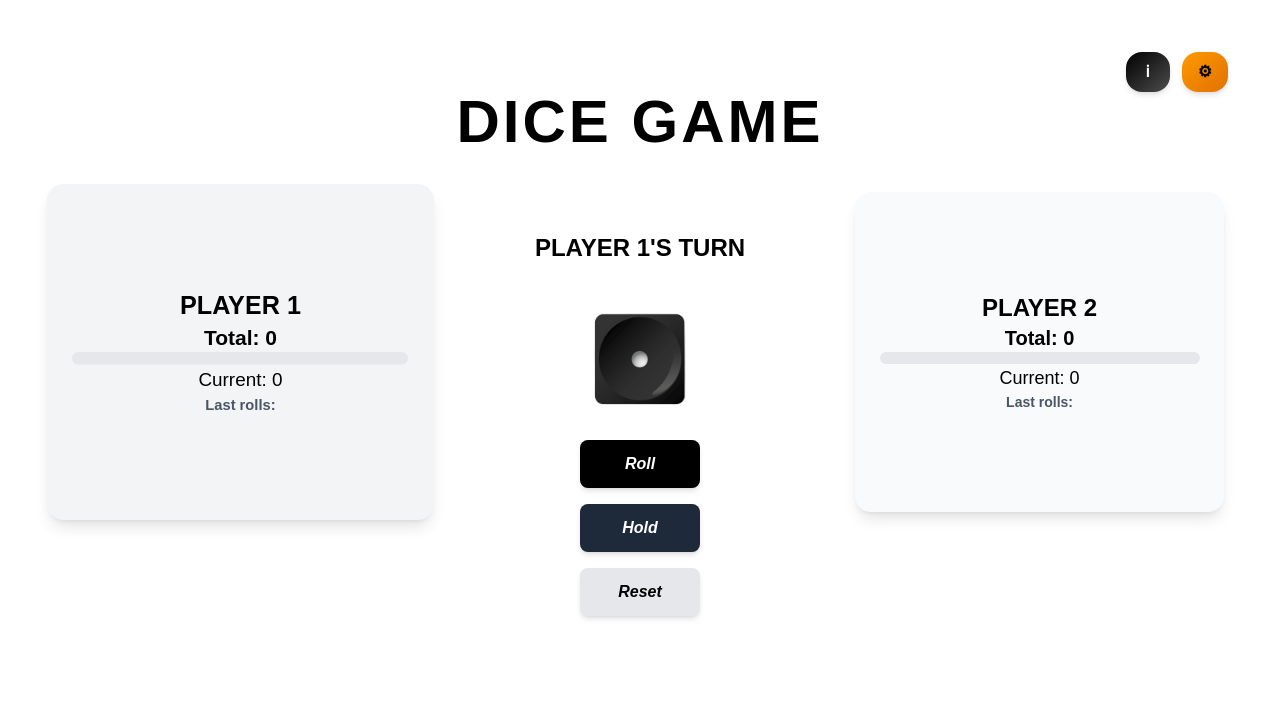
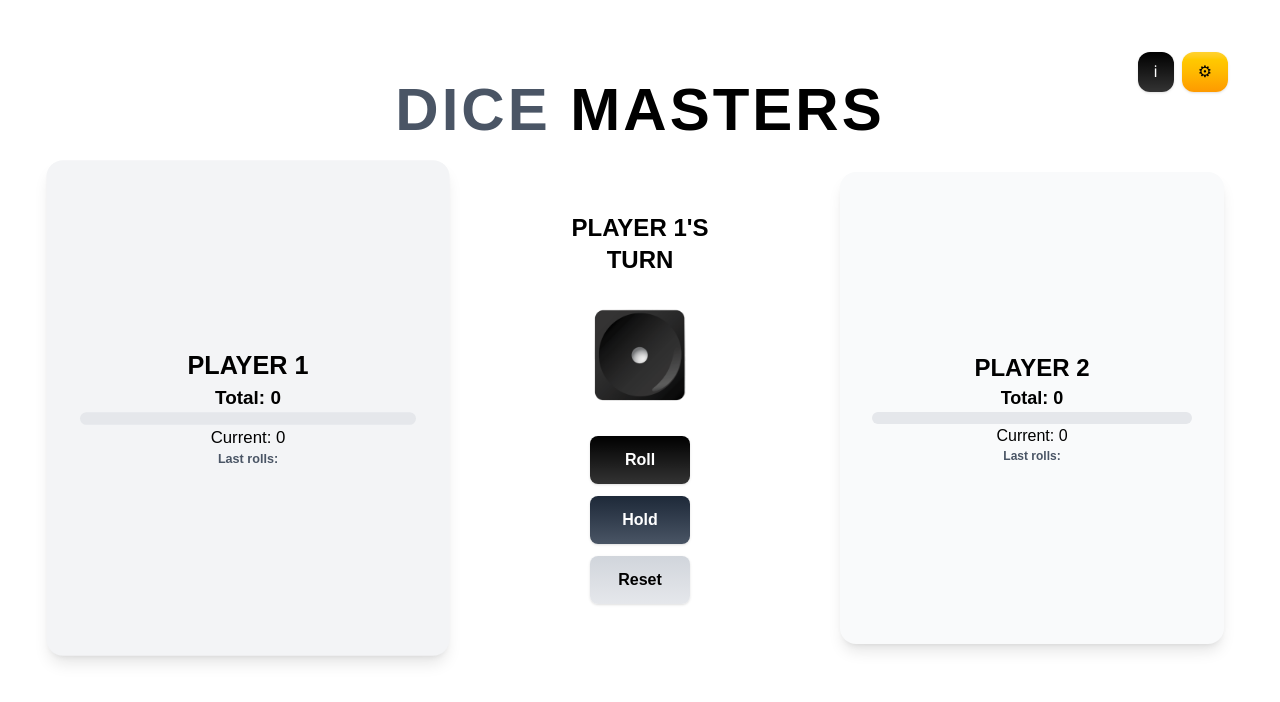
Before and after one commit to abhishekmahara/Dice-game, a React (Vite) app: page / in a window 1280 px wide. Both pictures are taken after a click on the button "PLAY NOW". Shown: the top 702 px of the page. Built offline with nearby package versions, Linux system fonts and the light colour scheme.

Commit message:
some ui changes

```diff
--- a/src/components/GamePlay.jsx
+++ b/src/components/GamePlay.jsx
@@ -7,7 +7,7 @@ export const GamePlay = () => {
   const [playing, setPlaying] = useState(true);
   const [dice, setDice] = useState(1);
   const [rolling, setRolling] = useState(false);
-  const [showInstructions, setShowInstructions] = useState(false); // NEW state
+  const [showInstructions, setShowInstructions] = useState(false);
   const [playerNames, setPlayerNames] = useState(["Player 1", "Player 2"]);
   const [targetScore, setTargetScore] = useState(50);
   const [showSettings, setShowSettings] = useState(false);
@@ -32,8 +32,7 @@ export const GamePlay = () => {
       setRolling(true);
 
       const rollInterval = setInterval(() => {
-        const randomFace = Math.trunc(Math.random() * 6) + 1;
-        setDice(randomFace);
+        setDice(Math.trunc(Math.random() * 6) + 1);
       }, 100);
 
       setTimeout(() => {
@@ -42,113 +41,71 @@ export const GamePlay = () => {
         setDice(rolled);
         setRolling(false);
 
-        // Track roll history for the active player
         setRollHistory((prev) => {
           const updated = [...prev];
           updated[activePlayer] = [...updated[activePlayer], rolled].slice(-10);
           return updated;
         });
 
-        if (rolled !== 1) {
-          setCurrentScore((prev) => prev + rolled);
-        } else {
-          switchPlayer();
-        }
+        rolled !== 1 ? setCurrentScore((p) => p + rolled) : switchPlayer();
       }, 1000);
     }
   };
 
   const holdScore = () => {
     if (playing && !rolling) {
-      const newScores = [...scores];
-      newScores[activePlayer] += currentScore;
-      setScores(newScores);
+      const updated = [...scores];
+      updated[activePlayer] += currentScore;
+      setScores(updated);
 
-      if (newScores[activePlayer] >= targetScore) {
-        setPlaying(false);
-      } else {
-        switchPlayer();
-      }
+      updated[activePlayer] >= targetScore ? setPlaying(false) : switchPlayer();
     }
   };
 
-  // Keyboard shortcuts: R (roll), H (hold), N (reset)
   useEffect(() => {
     const handleKey = (e) => {
       if (!playing && e.key.toLowerCase() !== "n") return;
-      const key = e.key.toLowerCase();
-      if (key === "r") {
-        rollDice();
-      } else if (key === "h") {
-        holdScore();
-      } else if (key === "n") {
-        initGame();
-      }
+      if (e.key === "r") rollDice();
+      if (e.key === "h") holdScore();
+      if (e.key === "n") initGame();
     };
     window.addEventListener("keydown", handleKey);
     return () => window.removeEventListener("keydown", handleKey);
-  }, [playing, rolling, activePlayer, scores, currentScore, targetScore]);
+  }, [playing, rolling]);
 
-  const progressWidth = (playerIndex) => {
-    const pct = Math.min(
-      100,
-      Math.round((scores[playerIndex] / targetScore) * 100),
-    );
-    return `${pct}%`;
-  };
+  const progressWidth = (i) =>
+    `${Math.min(100, Math.round((scores[i] / targetScore) * 100))}%`;
 
   return (
-    <div className="relative flex flex-col items-center justify-center bg-white text-black pt-10 md:pt-15 font-poppins px-4 sm:px-6">
+    <div className="relative flex flex-col items-center justify-center bg-white text-black pt-10 md:pt-12 font-poppins px-4 sm:px-6">
       {/* Top Controls */}
-      <div
-              className="
-          fixed md:absolute
-          top-3 right-3 sm:top-5 sm:right-5
-          z-50
-          flex items-center gap-2 sm:gap-3
-        "
-      >
+      <div className="fixed md:absolute top-3 right-3 sm:top-5 sm:right-5 z-50 flex items-center gap-2">
         <button
           onClick={() => setShowInstructions(true)}
-                className="w-10 h-10 sm:w-auto sm:h-autoflex items-center justify-center
-            px-0 sm:px-5 py-0 sm:py-2
-            rounded-2xl bg-gradient-to-br from-black  to-black/70 text-white font-semibold
-            shadow-md
-            hover:opacity-90
-            transition
-          "
-              >
+          className="w-9 h-9 sm:w-auto sm:h-auto flex items-center justify-center sm:px-4 sm:py-2 rounded-xl bg-gradient-to-b from-black to-black/80 text-white shadow hover:opacity-90 transition"
+        >
           ℹ
         </button>
-
         <button
           onClick={() => setShowSettings(true)}
-                  className="
-              w-10 h-10 sm:w-auto sm:h-auto
-              flex items-center justify-center
-              px-0 sm:px-4 py-0 sm:py-2
-              rounded-2xl bg-gradient-to-br from-amber-500 to-amber-600 text-black font-semibold
-              shadow-md
-              hover:opacity-90
-              transition"
+          className="w-9 h-9 sm:w-auto sm:h-auto flex items-center justify-center sm:px-4 sm:py-2 rounded-xl bg-gradient-to-b from-amber-300 via-amber-400 to-amber-500
+ text-black shadow hover:opacity-90 transition"
         >
           ⚙
         </button>
       </div>
-
       {/* Title */}
-      <h1 className="font-extrabold text-3xl sm:text-5xl md:text-6xl mb-6 md:mb-10 tracking-wider uppercase text-center pb-6 md:pb-10 font-poppins">
-        Dice Game
+      <h1 className="font-extrabold text-4xl sm:text-4xl md:text-5xl lg:text-6xl mb-6 md:mb-10 tracking-wider uppercase text-center pb-6 md:pb-8">
+        <span className="text-gray-600"> Dice </span>Masters
       </h1>
-
       {/* Game Layout */}
-      <div className="flex flex-col md:flex-row gap-6 md:gap-15 w-full max-w-7xl justify-center items-stretch">
+      <div className="flex flex-col md:flex-row gap-6 md:gap-8 lg:gap-15 w-full max-w-7xl justify-center items-stretch">
         {/* Player 1 */}
         <div
-          className={`w-full max-w-sm lg:w-150 md:w-80 md:h-80 flex flex-col items-center justify-center rounded-2xl text-center shadow-lg transition
+          className={`w-full max-w-sm md:w-[320px] lg:w-150 flex flex-col items-center justify-center rounded-2xl text-center shadow-lg transition
           ${
             activePlayer === 0
-              ? "scale-100 md:scale-105 bg-gray-100 shadow-[0_0_25px_rgba(0,0,0,0.3)]"
+              ? "bg-gray-100 lg:scale-105 shadow-[0_0_25px_rgba(0,0,0,0.3)]"
               : "bg-gray-50"
           } ${
             !playing && scores[0] >= targetScore
@@ -159,26 +116,26 @@ export const GamePlay = () => {
           <h2 className="text-xl sm:text-2xl font-bold uppercase">
             {playerNames[0]}
           </h2>
-          <p className="text-lg sm:text-xl font-semibold mt-2">
-            Total: {scores[0]}
-          </p>
+          <p className="text-lg font-semibold mt-2">Total: {scores[0]}</p>
+
           <div className="w-full max-w-xs h-3 bg-gray-200 rounded-full mt-3 overflow-hidden">
             <div
               className="h-full bg-emerald-500 transition-all duration-300"
               style={{ width: progressWidth(0) }}
             />
           </div>
-          <p className="mt-2 text-base sm:text-lg">
+
+          <p className="mt-2">
             Current: {activePlayer === 0 ? currentScore : 0}
           </p>
-          {/* Roll history */}
-          <div className="mt-3 w-full max-w-xs text-xs sm:text-sm text-gray-600">
+
+          <div className="mt-3 w-full max-w-xs text-xs text-gray-600">
             <p className="font-semibold">Last rolls:</p>
             <div className="flex flex-wrap gap-2 mt-1">
-              {rollHistory[0].slice(-8).map((r, idx) => (
+              {rollHistory[0].slice(-8).map((r, i) => (
                 <span
-                  key={`p1-${idx}`}
-                  className="px-2 py-0.5 rounded bg-gray-100 border border-gray-200"
+                  key={i}
+                  className="px-2 py-0.5 rounded bg-gray-100 border"
                 >
                   {r}
                 </span>
@@ -187,55 +144,49 @@ export const GamePlay = () => {
           </div>
         </div>
 
-        {/* Center - Dice + Controls */}
-        <div className="flex flex-col items-center justify-center p-6 md:p-10">
-          <p className="text-xl sm:text-2xl font-semibold mb-4 uppercase pb-4">
+        {/* Center */}
+        <div className="flex flex-col items-center justify-center p-4 md:p-6 lg:p-10">
+          <p className="text-xl sm:text-2xl font-semibold mb-4 uppercase">
             {playing ? `${playerNames[activePlayer]}'s Turn` : "Game Over"}
           </p>
 
-          {/* Dice Area */}
           <div
-            className={`w-32 h-32 sm:w-40 sm:h-40 flex items-center justify-center mb-6 ${
+            className={`w-28 h-28 md:w-32 md:h-32 lg:w-40 lg:h-40 flex items-center justify-center mb-6 ${
               rolling ? "animate-bounce" : ""
             }`}
           >
             <img
               src={`/image/dice_${dice}.png`}
-              alt={`Dice ${dice}`}
-              className="w-16 sm:w-20 md:w-24"
+              alt="dice"
+              className="w-14 md:w-16 lg:w-24"
             />
           </div>
 
-          {/* Controls */}
-          <div className="flex gap-3 sm:gap-4 flex-wrap justify-center">
+          <div className="flex gap-3 flex-wrap justify-center">
             <button
               onClick={rollDice}
               disabled={!playing || rolling}
-              className="min-w-[96px] sm:min-w-[120px] h-12 rounded-lg bg-black text-white font-bold italic shadow-md hover:scale-105 transition disabled:opacity-40 px-4"
-              title="R"
+              className="min-w-[100px] h-12  bg-gradient-to-b from-black to-black/80 text-white rounded-lg font-bold shadow hover:scale-105 transition disabled:opacity-40"
             >
               Roll
             </button>
             <button
               onClick={holdScore}
               disabled={!playing || rolling}
-              className="min-w-[96px] sm:min-w-[120px] h-12 border-white rounded-lg bg-gray-800 text-white font-bold italic shadow-md hover:scale-105 transition disabled:opacity-40 px-4"
-              title="H"
+              className="min-w-[100px] h-12 bg-gradient-to-b from-gray-800 to-gray-600 text-white rounded-lg font-bold shadow hover:scale-105 transition disabled:opacity-40"
             >
               Hold
             </button>
             <button
               onClick={initGame}
-              className="min-w-[96px] sm:min-w-[120px] h-12 rounded-lg bg-gray-200 text-black font-bold italic shadow-md hover:scale-105 transition px-4"
-              title="N"
+              className="min-w-[100px] h-12 bg-gradient-to-b from-gray-300 to-gray-200 text-black rounded-lg font-bold shadow hover:scale-105 transition"
             >
               Reset
             </button>
           </div>
 
-          {/* Winner */}
           {!playing && (
-            <p className="mt-6 text-xl sm:text-2xl font-bold uppercase text-amber-300 pt-10">
+            <p className="mt-6 text-xl sm:text-2xl font-bold text-amber-400">
               🏆 {scores[0] >= targetScore ? playerNames[0] : playerNames[1]}{" "}
               Wins!
             </p>
@@ -244,10 +195,10 @@ export const GamePlay = () => {
 
         {/* Player 2 */}
         <div
-          className={`w-full max-w-sm  lg:w-150 md:w-80 md:h-80 flex flex-col items-center justify-center rounded-2xl text-center shadow-lg transition
+          className={`w-full max-w-sm md:w-[320px] lg:w-150 flex flex-col items-center justify-center rounded-2xl text-center shadow-lg transition
           ${
             activePlayer === 1
-              ? "scale-100 md:scale-105 bg-gray-100 shadow-[0_0_25px_rgba(0,0,0,0.3)]"
+              ? "bg-gray-100 lg:scale-105 shadow-[0_0_25px_rgba(0,0,0,0.3)]"
               : "bg-gray-50"
           } ${
             !playing && scores[1] >= targetScore
@@ -258,26 +209,26 @@ export const GamePlay = () => {
           <h2 className="text-xl sm:text-2xl font-bold uppercase">
             {playerNames[1]}
           </h2>
-          <p className="text-lg sm:text-xl font-semibold mt-2">
-            Total: {scores[1]}
-          </p>
+          <p className="text-lg font-semibold mt-2">Total: {scores[1]}</p>
+
           <div className="w-full max-w-xs h-3 bg-gray-200 rounded-full mt-3 overflow-hidden">
             <div
               className="h-full bg-emerald-500 transition-all duration-300"
               style={{ width: progressWidth(1) }}
             />
           </div>
-          <p className="mt-2 text-base sm:text-lg">
+
+          <p className="mt-2">
             Current: {activePlayer === 1 ? currentScore : 0}
           </p>
-          {/* Roll history */}
-          <div className="mt-3 w-full max-w-xs text-xs sm:text-sm text-gray-600">
+
+          <div className="mt-3 w-full max-w-xs text-xs text-gray-600">
             <p className="font-semibold">Last rolls:</p>
             <div className="flex flex-wrap gap-2 mt-1">
-              {rollHistory[1].slice(-8).map((r, idx) => (
+              {rollHistory[1].slice(-8).map((r, i) => (
                 <span
-                  key={`p2-${idx}`}
-                  className="px-2 py-0.5 rounded bg-gray-100 border border-gray-200"
+                  key={i}
+                  className="px-2 py-0.5 rounded bg-gray-100 border"
                 >
                   {r}
                 </span>
@@ -286,36 +237,26 @@ export const GamePlay = () => {
           </div>
         </div>
       </div>
-
       {/* Instructions Modal */}
       {showInstructions && (
-        <div className="fixed inset-0 flex items-center justify-center bg-gray-900/90 bg-opacity-50 transition-opacity duration-300 ease-in-out px-4">
-          <div className="bg-white text-black rounded-2xl shadow-2xl p-6 md:p-10 w-11/12 max-w-lg md:max-w-2xl relative animate-fadeIn">
+        <div className="fixed inset-0 flex items-center justify-center bg-black/80 px-4">
+          <div className="bg-white rounded-2xl shadow-2xl p-6 md:p-8 w-11/12 max-w-2xl max-h-[85vh] overflow-y-auto relative">
             <button
               onClick={() => setShowInstructions(false)}
-              className="absolute top-3 right-3 text-xl font-bold text-gray-600 hover:text-black"
+              className="absolute top-3 right-3 font-bold"
             >
               ✖
             </button>
-            <h2 className="text-2xl md:text-3xl font-bold mb-4">How to Play</h2>
-            <ul className="pl-5 space-y-2 text-base md:text-lg list-disc">
-              <li>Each player takes turns rolling the dice.</li>
-              <li>
-                If you roll a 1, your turn ends and your current turn score
-                resets.
-              </li>
-              <li>
-                You can "Hold" to save your current turn score to your total.
-              </li>
-              <li>First player to reach {targetScore} points wins.</li>
-              <li className="text-xs md:text-sm text-gray-500">
-                Shortcuts: R = Roll, H = Hold, N = Reset
-              </li>
+            <h2 className="text-2xl font-bold mb-4">How to Play</h2>
+            <ul className="list-disc pl-5 space-y-2">
+              <li>Each player rolls the dice.</li>
+              <li>Rolling 1 resets turn score.</li>
+              <li>Hold to save points.</li>
+              <li>Reach {targetScore} to win.</li>
             </ul>
           </div>
         </div>
       )}
-
       {/* Settings Modal */}
       {showSettings && (
         <div className="fixed inset-0 flex items-center justify-center bg-black/80 bg-opacity-50 transition-opacity duration-300 ease-in-out px-4">
@@ -326,8 +267,11 @@ export const GamePlay = () => {
             >
               ✖
             </button>
+
             <h2 className="text-2xl md:text-3xl font-bold mb-4">Settings</h2>
+
             <div className="flex flex-col gap-4">
+              {/* Player 1 Name */}
               <label className="flex flex-col gap-2">
                 <span className="text-sm font-semibold">Player 1 Name</span>
                 <input
@@ -338,6 +282,8 @@ export const GamePlay = () => {
                   }
                 />
               </label>
+
+              {/* Player 2 Name */}
               <label className="flex flex-col gap-2">
                 <span className="text-sm font-semibold">Player 2 Name</span>
                 <input
@@ -348,32 +294,39 @@ export const GamePlay = () => {
                   }
                 />
               </label>
+
+              {/* Target Score (NO LIMIT) */}
               <label className="flex flex-col gap-2">
                 <span className="text-sm font-semibold">Target Score</span>
                 <input
                   type="number"
-                  min={10}
-                  max={500}
                   className="border rounded-lg px-3 py-2 outline-none focus:ring-2 focus:ring-amber-400"
                   value={targetScore}
-                  onChange={(e) =>
-                    setTargetScore(
-                      Math.max(10, Math.min(500, Number(e.target.value) || 0)),
-                    )
-                  }
+                  onChange={(e) => {
+                    const value = e.target.value;
+                    setTargetScore(value === "" ? "" : Number(value));
+                  }}
                 />
               </label>
+
+              {/* Actions */}
               <div className="flex flex-wrap gap-3 pt-2">
                 <button
-                  onClick={() => setShowSettings(false)}
-                  className="px-4 py-2 rounded-lg bg-black text-white font-semibold shadow-md hover:scale-105 transition"
+                  onClick={() => {
+                    initGame();
+                    setShowSettings(false);
+                  }}
+                  className="px-4 py-2 rounded-lg bg-gradient-to-b from-black to-black/80 text-white font-semibold shadow-md hover:scale-105 transition"
                 >
                   Save
                 </button>
+
                 <button
                   onClick={() => {
                     setPlayerNames(["Player 1", "Player 2"]);
                     setTargetScore(50);
+                    initGame();
+                    setShowSettings(false);
                   }}
                   className="px-4 py-2 rounded-lg bg-gray-200 text-black font-semibold shadow-md hover:scale-105 transition"
                 >
--- a/src/components/StartGame.jsx
+++ b/src/components/StartGame.jsx
@@ -1,9 +1,7 @@
 const StartGame = ({ toggle }) => {
   return (
     <section className="min-h-screen  bg-white relative overflow-hidden flex items-center justify-center">
-
       <div className="relative z-10 max-w-6xl w-full flex flex-col md:flex-row items-center justify-between gap-16 px-2 sm:px-10">
-
         {/* Dice Image */}
         <div className="md:w-1/2 flex justify-center">
           <img
@@ -15,19 +13,19 @@ const StartGame = ({ toggle }) => {
 
         {/* Text Section */}
         <div className="md:w-1/2 text-center md:text-left">
-
           {/* Inner stack — spacing controlled HERE */}
           <div className="flex flex-col gap-6">
-
-            <h1 className="font-poppins text-5xl sm:text-6xl md:text-7xl lg:text-8xl
-              font-extrabold tracking-tight text-black leading-none">
+            <h1
+              className="font-poppins text-5xl sm:text-6xl md:text-7xl lg:text-8xl
+              font-extrabold tracking-tight text-black leading-none"
+            >
               DICE
-              <span className="block text-black/50">GAME</span>
+              <span className="block text-black/50">MASTERS</span>
             </h1>
 
             <p className="text-gray-600 text-sm sm:text-base max-w-md leading-relaxed">
-              A refined dice experience focused on elegance, precision,
-              and pure gameplay — no distractions.
+              A thoughtfully crafted dice game built on <br />
+              balance, strategy, and seamless play.
             </p>
 
             {/* Button with EXTRA separation */}
@@ -35,21 +33,24 @@ const StartGame = ({ toggle }) => {
               <button
                 onClick={toggle}
                 className="group relative inline-flex items-center justify-center
-                px-14 py-4 text-sm sm:text-base font-semibold uppercase tracking-widest
-                text-white bg-black rounded-md
-                hover:bg-white hover:text-black
-                border border-black
-                transition-all duration-300 ease-out"
+                      px-14 py-4 text-sm sm:text-base font-semibold uppercase tracking-widest
+                      text-white
+                      bg-gradient-to-b from-black to-black/80
+                      rounded-md
+                      transition-all duration-700 ease-out
+                      hover:text-black
+                      hover:bg-none hover:bg-gray-300"
               >
                 <span className="relative z-10">Play Now</span>
 
-                <span className="absolute inset-0 rounded-md
+                <span
+                  className="absolute inset-0 rounded-md
                 ring-1 ring-black/20 scale-110 opacity-0
                 group-hover:opacity-100 group-hover:scale-100
-                transition-all duration-300"></span>
+                transition-all duration-300"
+                ></span>
               </button>
             </div>
-
           </div>
         </div>
       </div>
```
